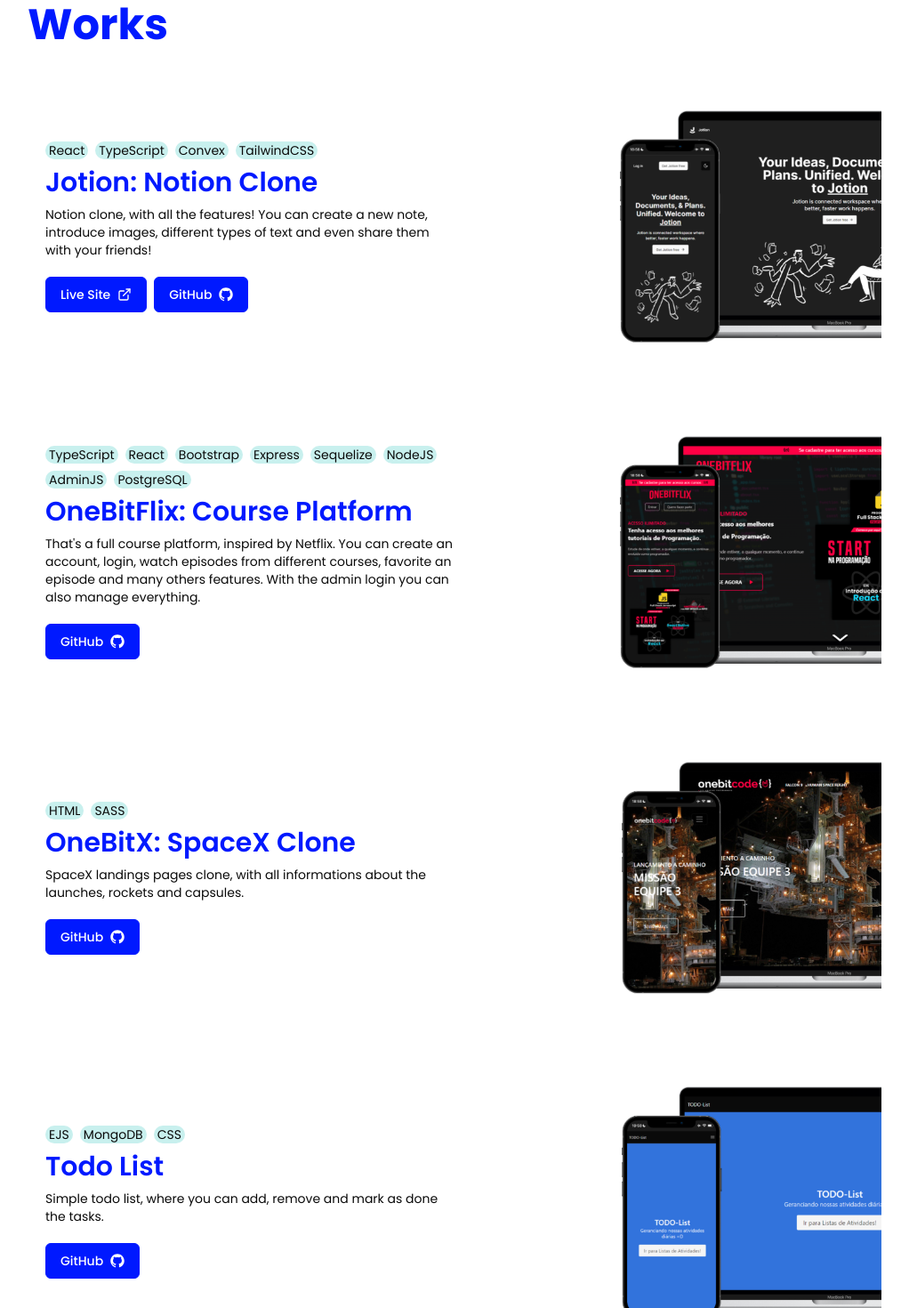
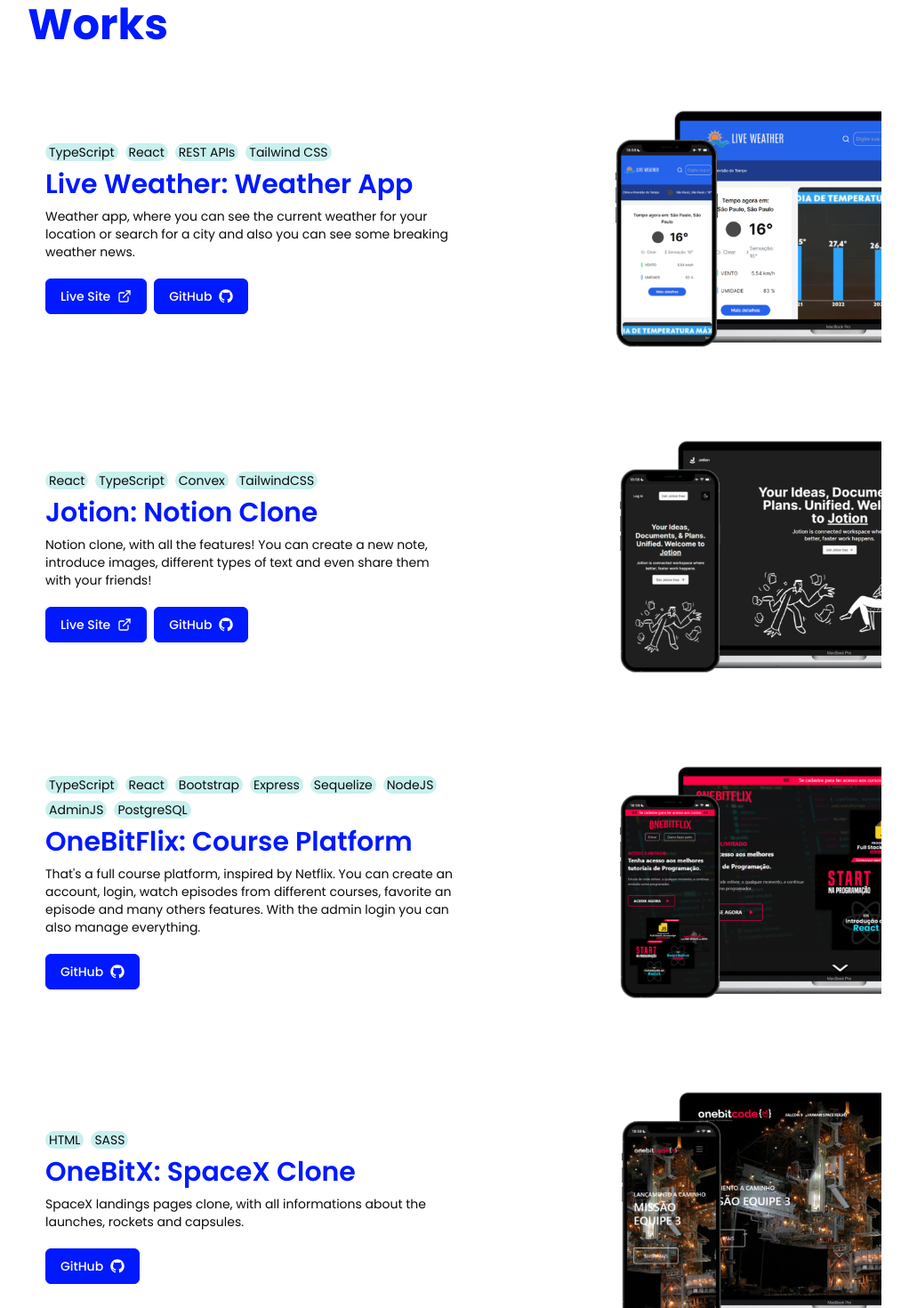
Before and after one commit to lucaanequini/portfolio-v2.0, a Next.js app: page / in a window 1280 px wide. Shown: the part 2060-3530 px from the top of the page at 89% size, without its empty margins (129-1151 px from the left). Built offline with nearby package versions, Linux system fonts and the light colour scheme.

Commit message:
update: works

```diff
--- a/components/works/works-section.tsx
+++ b/components/works/works-section.tsx
@@ -14,10 +14,10 @@
 
 
 const projects = [
+    'weather',
     'jotion',
     'onebitflix',
     'onebitx',
-    'todoList',
 ]
 
 
--- a/constants/works.tsx
+++ b/constants/works.tsx
@@ -39,13 +39,13 @@
         github: 'https://github.com/lucaanequini/OneBitX',
         imgUrl: '/onebitx.png'
     },
-    todoList: {
-        title: 'Todo List',
-        descriptionEn: 'Simple todo list, where you can add, remove and mark as done the tasks.',
-        descriptionBr: 'Lista de tarefas simples, onde você pode adicionar, remover e marcar como feitas as tarefas.',
-        techStack: ['EJS', 'MongoDB', 'CSS'],
-        link: null,
-        github: 'https://github.com/lucaanequini/to-do-list',
-        imgUrl: '/todo.png'
+    weather: {
+        title: 'Live Weather: Weather App',
+        descriptionEn: 'Weather app, where you can see the current weather for your location or search for a city and also you can see some breaking weather news.',
+        descriptionBr: 'Aplicativo de clima, onde você pode ver o clima atual para sua localização ou pesquisar por uma cidade e também pode ver algumas notícias sobre clima.',
+        techStack: ['TypeScript', 'React', 'REST APIs', 'Tailwind CSS'],
+        link: 'https://live-weather-project.vercel.app/',
+        github: 'https://github.com/lucaanequini/live-weather',
+        imgUrl: '/live-weather.png'
     },
 }
```
Also changed, not shown: public/live-weather.png (added).
